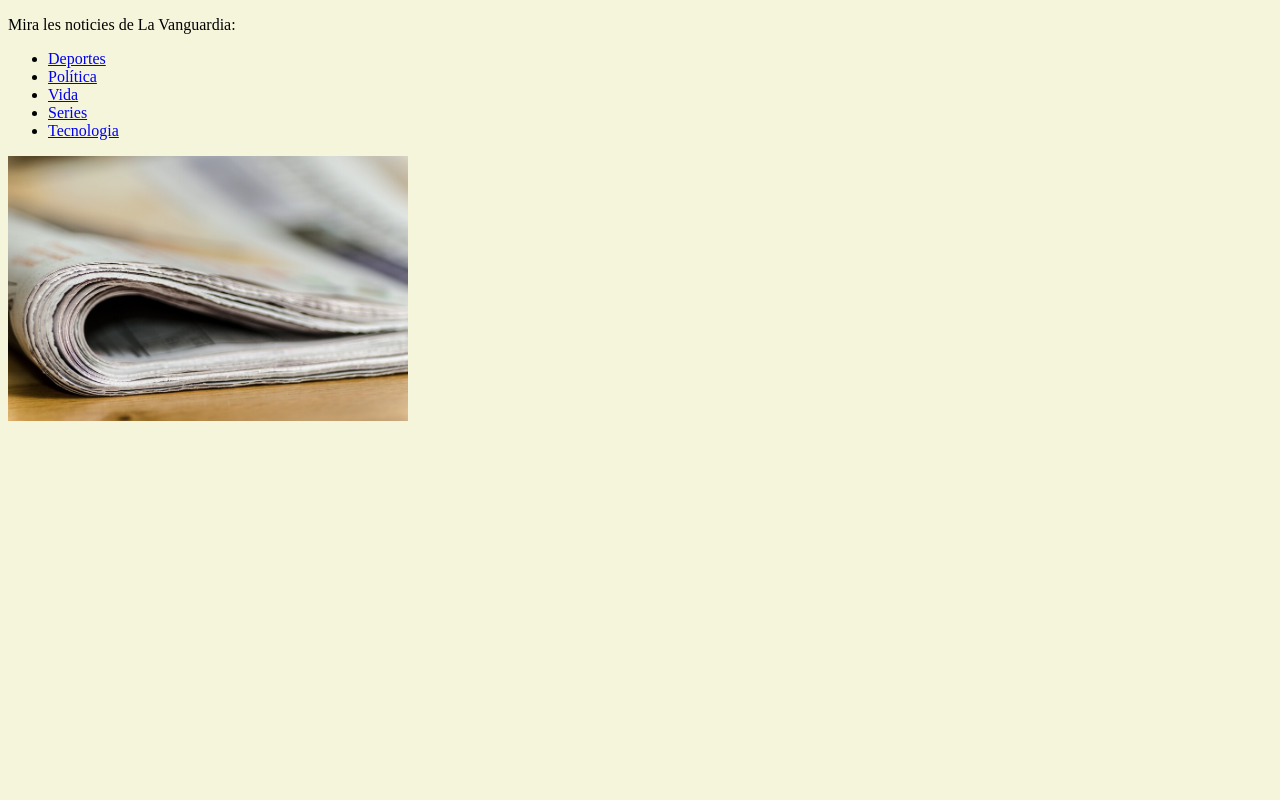
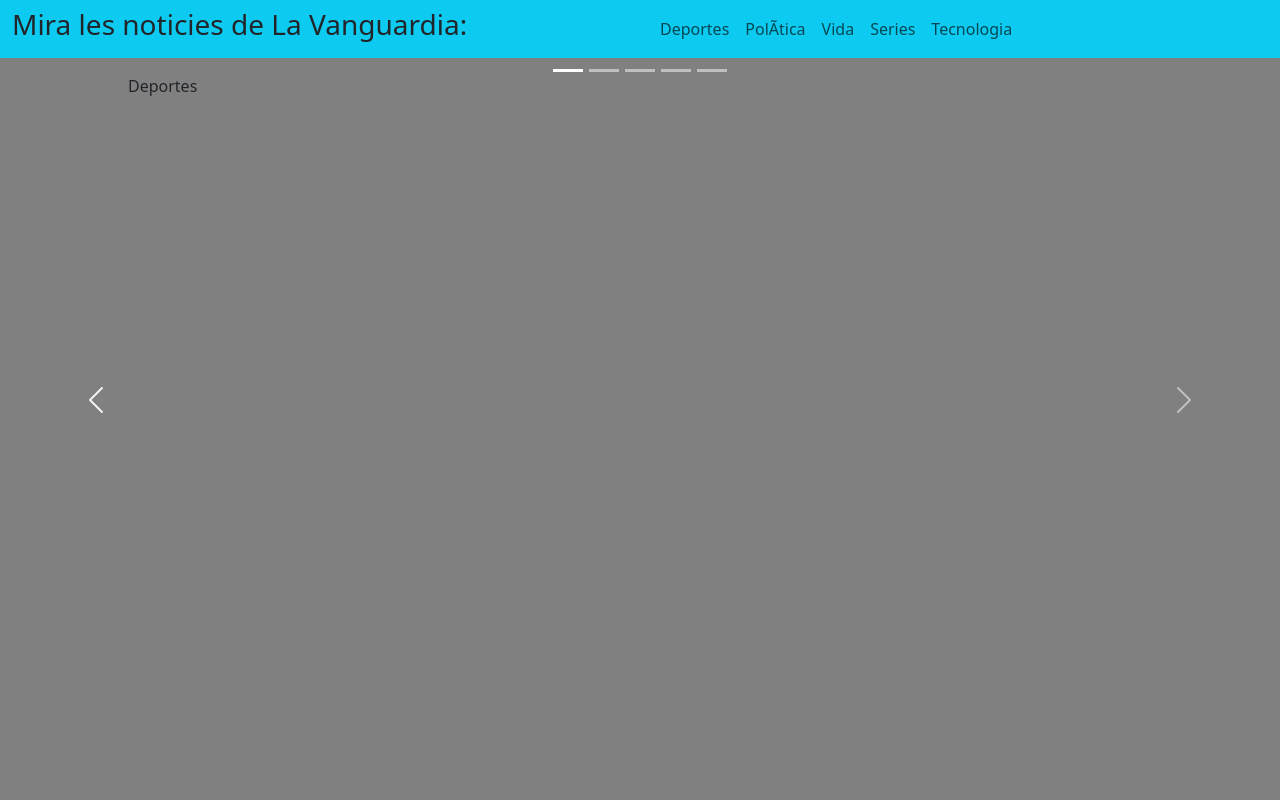
Before and after one commit to RubenBof/Llenguatge-de-marques, a Flask app: template ProjecteM04/templates/index.html in a window 1280 px wide. Run offline with Flask 3, Linux system fonts and the light colour scheme; the template is opened without the code that fills it, so the values that code supplies are empty.

Commit message:
Add files via upload

```diff
--- a/ProjecteM04/app.py
+++ b/ProjecteM04/app.py
@@ -4,56 +4,6 @@ import feedparser
 
 app = Flask(__name__)
 app.secret_key = '¡3248 97320983 bkjxdlrkfj k2 r9p874989387 98p78oiyylkhçç'
-
-#
-# Exemples inicials de flask
-#
-@app.route("/demo0")
-def demo0():
-    return "<h1>Hola em dic Alfonso</h1>"
-
-@app.route("/demo1")
-def demo1():
-    return render_template("exemples/demo/hola.html")
-
-@app.route("/demo2")
-def demo2():
-    return render_template("exemples/demo/edat.html", nom="Alfonso", edat=26)
-
-@app.route("/demo3/<nom_usuari>/<int:edat>")
-def demo3(nom_usuari, edat):
-    return render_template("exemples/demo/edat.html", nom = nom_usuari, edat = edat)
-
-@app.route("/demo4")
-def demo4():
-    nom = request.args.get('nom', default = "Desconegut/a", type = str)
-    edat = request.args.get('edat', default = 0, type = int)
-    return render_template("exemples/demo/edat.html", nom = nom, edat = edat)
-
-@app.route("/demo5")
-def demo5():
-    # pàgina mostrant un exemple amb bootstrap
-    return render_template("exemples/demo/boostrap.html")
-
-#
-# Petit exemple amb flask [SEGUIMENT]
-#
-@app.route("/hola1")
-def hola1():
-    return render_template("exemples/hola/salutacio_form.html")
-
-@app.route("/hola2")
-def hola2():
-    valor_salutacio = request.args.get('salutacio', default = "WTF!", type = str)
-    valor_quantes = request.args.get('quantes', default = 1, type = int)
-    valor_color_de_fons = request.args.get('color-de-fons', default = "white", type = str)
-    valor_gatete = request.args.get('gatete', default = False, type = bool)
-    return render_template("exemples/hola/salutacio_resultat.html",
-                           salutacio = valor_salutacio,
-                           quantes = valor_quantes,
-                           color_de_fons = valor_color_de_fons,
-                           gatete = valor_gatete
-                           )
 
 #
 # Exemple de formulari amb post
@@ -76,7 +26,14 @@ def insert():
 
 @app.route('/')
 def index():
-    return render_template("index.html")
+    deportes = feedparser.parse("https://www.lavanguardia.com/rss/deportes.xml")
+    politica = feedparser.parse("https://www.lavanguardia.com/rss/politica.xml")
+    vida = feedparser.parse("https://www.lavanguardia.com/rss/vida.xml")
+    series = feedparser.parse("https://www.lavanguardia.com/rss/series.xml")
+    tecnologia = feedparser.parse("https://www.lavanguardia.com/rss/tecnologia.xml")
+    return render_template("index.html", deportes = deportes, vida = vida, politica = politica, series = series, tecnologia = tecnologia)
+
+
 
 @app.route('/lavanguardia/<seccio>')
 def lavanguardia(seccio):
@@ -86,9 +43,5 @@ def lavanguardia(seccio):
 def get_rss_lavanguardia(seccio):
     # MODE REMOT: versió on descarrega l'XML de la web
     xml = f"https://www.lavanguardia.com/rss/{seccio}.xml"
-
-    # MODE LOCAL: versió que fa servir l'XML descarregat
-    # xml = f"./rss/lavanguardia/{seccio}.xml"
-
     rss = feedparser.parse(xml)
     return rss
--- a/ProjecteM04/static/css/style.css
+++ b/ProjecteM04/static/css/style.css
@@ -1,5 +1,5 @@
 body {
-    background-color: beige;
+    background-color: gray;
 }
 
 img {
--- a/ProjecteM04/templates/index.html
+++ b/ProjecteM04/templates/index.html
@@ -1,21 +1,80 @@
 <!DOCTYPE html>
 <html lang="ca">
 <head>
-    <meta charset="UTF-8">
-    <meta name="viewport" content="width=device-width, initial-scale=1.0">
-    <link rel="stylesheet" href="/static/css/style.css">
-    <title>Diaris!</title>
+  <title>Diaris!</title>
+  <meta charset="utf-8">
+  <meta name="viewport" content="width=device-width, initial-scale=1">
+  <link href="https://cdn.jsdelivr.net/npm/bootstrap@5.3.3/dist/css/bootstrap.min.css" rel="stylesheet">
+  <script src="https://cdn.jsdelivr.net/npm/bootstrap@5.3.3/dist/js/bootstrap.bundle.min.js"></script>
+  <link rel="stylesheet" href="../static/css/style.css">
+
 </head>
+<header>
+    <nav class="navbar navbar-expand-sm  bg-info "">
+        <div class="container-fluid bg-info text-center">
+            <h3>Mira les noticies de La Vanguardia:</h3>
+        </div>
+        <br>
+        <div class="container-fluid text-warning bg-info">
+            <ul class="navbar-nav">
+                <li class="nav-item"><a class="nav-link" href="/lavanguardia/deportes">Deportes</a></li>
+                <li class="nav-item"><a class="nav-link" href="/lavanguardia/politica">PolÃtica</a></li>
+                <li class="nav-item"><a class="nav-link" href="/lavanguardia/vida">Vida</a></li>
+                <li class="nav-item"><a class="nav-link" href="/lavanguardia/series">Series</a></li>
+                <li class="nav-item"><a class="nav-link" href="/lavanguardia/tecnologia">Tecnologia</a></li>
+            </ul>
+        </div>
+    </nav>
+</header>
 <body>
-    <p>Mira les noticies de La Vanguardia:</p>
-    <ul>
-        <li><a href="/lavanguardia/deportes">Deportes</a></li>
-        <li><a href="/lavanguardia/politica">Política</a></li>
-        <li><a href="/lavanguardia/vida">Vida</a></li>
-        <li><a href="/lavanguardia/series">Series</a></li>
-        <li><a href="/lavanguardia/tecnologia">Tecnologia</a></li>
+    <div id="demo" class="carousel slide" data-bs-ride="carousel">
 
-    </ul>
-    <img src="/static/img/diaris.jpg" alt="Diaris" />
+        <!-- Indicators/dots -->
+        <div class="carousel-indicators">
+          <button type="button" data-bs-target="#demo" data-bs-slide-to="0" class="active"></button>
+          <button type="button" data-bs-target="#demo" data-bs-slide-to="1"></button>
+          <button type="button" data-bs-target="#demo" data-bs-slide-to="2"></button>
+          <button type="button" data-bs-target="#demo" data-bs-slide-to="3"></button>
+          <button type="button" data-bs-target="#demo" data-bs-slide-to="4"></button>
+        </div>
+        <div class="carousel-item active" style="padding-left: 10%; padding-right: 10%;">
+            {% if deportes.entries and deportes.entries[0].media_content %}
+            <p><img class="d-block" style="width:100%" src="{{ deportes.entries[0].media_content[0].url }}" alt="{{ deportes.entries[0].title }}" /></p>
+            {% endif %}
+            <p>Deportes</p>
+        </div>
+        <div class="carousel-item" style="padding-left: 10%; padding-right: 10%;">
+            {% if politica.entries and deportes.entries[0].media_content %}
+            <p><img class="d-block" style="width:100%" src="{{ politica.entries[0].media_content[0].url }}" alt="{{ deportes.entries[0].title }}" /></p>
+            {% endif %}
+            <p>Politica</p>
+        </div>
+        <div class="carousel-item" style="padding-left: 10%; padding-right: 10%;">
+            {% if vida.entries and deportes.entries[0].media_content %}
+            <p><img class="d-block" style="width:100%" src="{{ vida.entries[0].media_content[0].url }}" alt="{{ deportes.entries[0].title }}" /></p>
+            {% endif %}
+            <p>Vida</p><br>
+        </div>
+        <div class="carousel-item" style="padding-left: 10%; padding-right: 10%;">
+            {% if series.entries and deportes.entries[0].media_content %}
+            <p><img class="d-block" style="width:100%" src="{{ series.entries[0].media_content[0].url }}" alt="{{ deportes.entries[0].title }}" /></p>
+            {% endif %}
+            <p>Series</p><br>
+        </div>
+        <div class="carousel-item" style="padding-left: 10%; padding-right: 10%;">
+            {% if tecnologia.entries and deportes.entries[0].media_content %}
+            <p><img class="d-block" style="width:100%" src="{{ tecnologia.entries[0].media_content[0].url }}" alt="{{ deportes.entries[0].title }}" /></p>
+            {% endif %}
+            <p>Tecnologia</p><br>
+        </div></p><br>
+        </div>
+        </div>
+        <button class="carousel-control-prev" type="button" data-bs-target="#demo" data-bs-slide="prev">
+          <span class="carousel-control-prev-icon"></span>
+        </button>
+        <button class="carousel-control-next" type="button" data-bs-target="#demo" data-bs-slide="next">
+          <span class="carousel-control-next-icon"></span>
+        </button>
+      </div>
 </body>
 </html>
```
Also changed, not shown: ProjecteM04/README.md (deleted).
